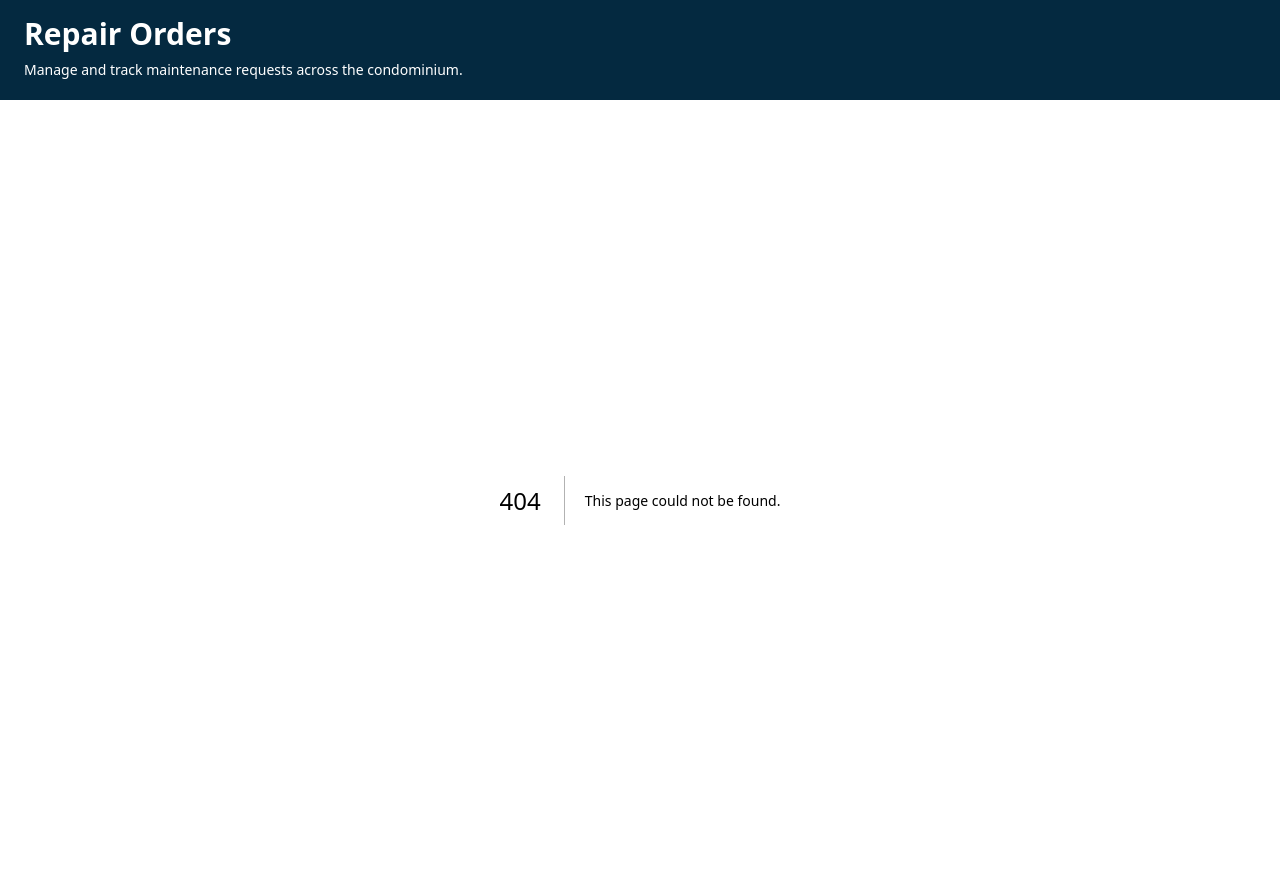
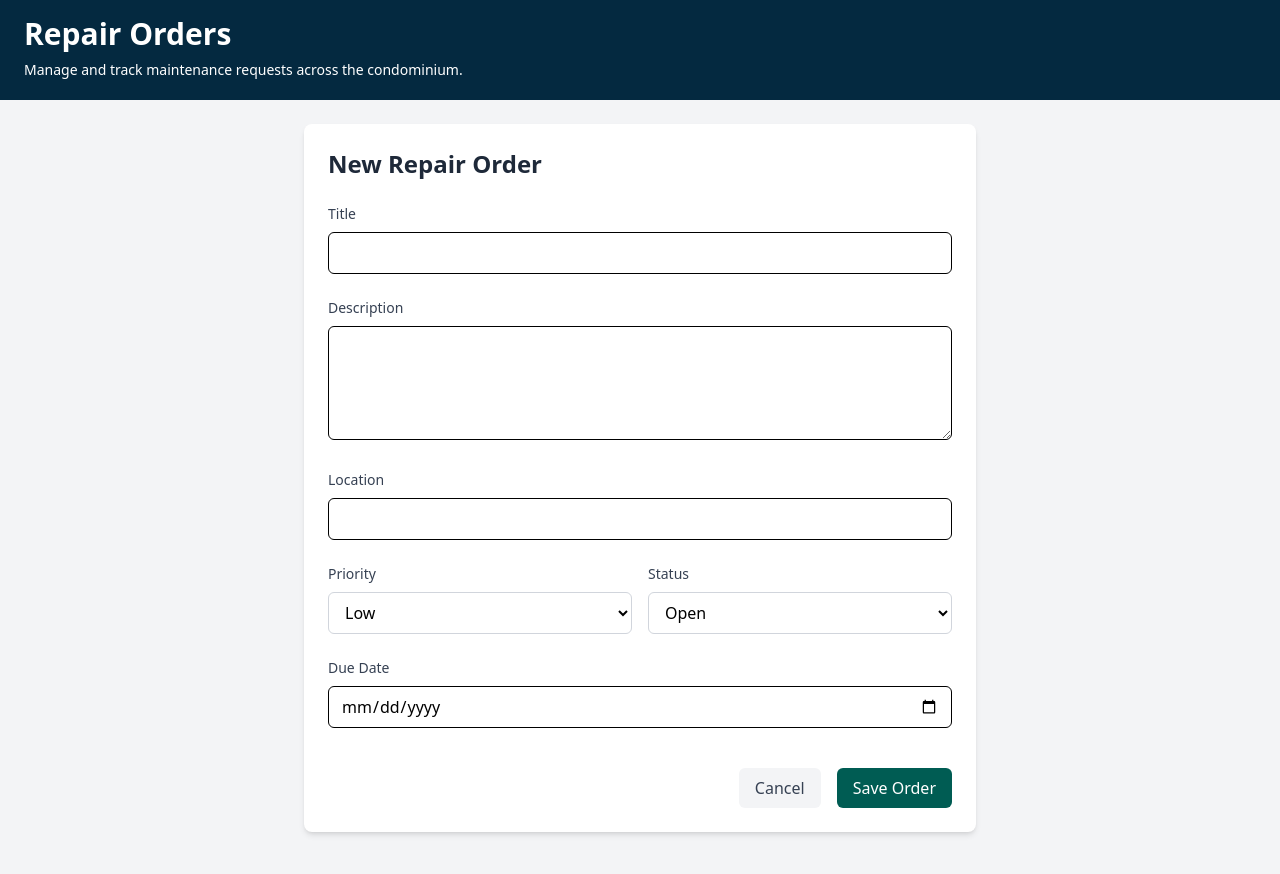
Before and after one commit to Glaucoed/Desafio-Tecnico-Desenvolvedor-Full-Stack-Next.js-Pipelore, a Next.js app: page /orders/new in a window 1280 px wide. Before the commit this address had no page. Shown: the top 874 px of the page. Built offline with nearby package versions, Linux system fonts and the light colour scheme.

Commit message:
feat: implementado o botão e tela de cadastro de uma nova ordem

```diff
--- a/app/layout.tsx
+++ b/app/layout.tsx
@@ -21,7 +21,7 @@ export default function RootLayout({
   return (
     <html lang="pt-BR">
       <body
-        className={`${geistSans.variable} ${geistMono.variable} antialiased bg-[#DBF227] h-screen`}
+        className={`${geistSans.variable} ${geistMono.variable} antialiased bg-gray-100 h-screen`}
       >
         <QueryProvider>
           <Nav />
--- /dev/null
+++ b/app/orders/new/page.tsx
@@ -0,0 +1,9 @@
+import { RepairOrderForm } from "@/componenets/RepairOrderForm";
+
+export default function NewOrderPage() {
+    return (
+        <div className="px-4 py-6 sm:px-0">
+            <RepairOrderForm />
+        </div>
+    );
+}
--- a/app/page.tsx
+++ b/app/page.tsx
@@ -1,8 +1,17 @@
 import { RepairOrderList } from "@/componenets/RepairOrderList";
+import Link from "next/link";
 
 export default function Home() {
   return (
     <div>
+      <div className="flex justify-end py-3 px-4">
+        <Link
+          href="/orders/new"
+          className="flex items-center px-4 py-2 bg-[#005C53] text-white rounded-md hover:bg-[#004B44] transition-colors w-36 justify-center"
+        >
+          New Order
+        </Link>
+      </div>
       <RepairOrderList />
     </div>
   );
--- /dev/null
+++ b/componenets/RepairOrderForm.tsx
@@ -0,0 +1,145 @@
+"use client";
+
+import { useForm } from "react-hook-form";
+import { zodResolver } from "@hookform/resolvers/zod";
+import { z } from "zod";
+import { useRouter } from "next/navigation";
+
+const schema = z.object({
+  title: z.string().min(1, "Title is required").max(255),
+  description: z.string().min(1, "Description is required"),
+  location: z.string().min(1, "Location is required"),
+  priority: z.enum(["LOW", "MEDIUM", "HIGH", "URGENT"]),
+  status: z.enum(["OPEN", "IN_PROGRESS", "COMPLETED", "CANCELLED"]),
+  dueDate: z.string().refine((val) => !isNaN(Date.parse(val)), {
+    message: "Invalid date",
+  }),
+});
+
+type FormData = z.infer<typeof schema>;
+
+export function RepairOrderForm() {
+  const router = useRouter();
+
+  const {
+    register,
+    handleSubmit,
+    formState: { errors },
+  } = useForm<FormData>({
+    resolver: zodResolver(schema),
+  });
+
+  const onSubmit = (data: FormData) => {
+    console.log(data);
+  };
+
+  return (
+    <form
+      onSubmit={handleSubmit(onSubmit)}
+      className="space-y-6 max-w-2xl mx-auto p-6 bg-white rounded-lg shadow-md"
+    >
+      <h2 className="text-2xl font-bold mb-6 text-gray-800">
+        New Repair Order
+      </h2>
+
+      <div className="space-y-2">
+        <label className="block text-sm font-medium text-gray-700">Title</label>
+        <input
+          {...register("title")}
+          className="w-full px-3 py-2 border rounded-md focus:outline-none focus:ring-2 focus:ring-blue-500"
+        />
+        {errors.title && (
+          <p className="text-red-500 text-sm">{errors.title.message}</p>
+        )}
+      </div>
+      <div className="space-y-2">
+        <label className="block text-sm font-medium text-gray-700">
+          Description
+        </label>
+        <textarea
+          {...register("description")}
+          rows={4}
+          className="w-full px-3 py-2 border rounded-md focus:outline-none focus:ring-2 focus:ring-blue-500"
+        />
+        {errors.description && (
+          <p className="text-red-500 text-sm">{errors.description.message}</p>
+        )}
+      </div>
+
+      <div className="space-y-2">
+        <label className="block text-sm font-medium text-gray-700">
+          Location
+        </label>
+        <input
+          {...register("location")}
+          className="w-full px-3 py-2 border rounded-md focus:outline-none focus:ring-2 focus:ring-blue-500"
+        />
+        {errors.location && (
+          <p className="text-red-500 text-sm">{errors.location.message}</p>
+        )}
+      </div>
+
+      <div className="grid grid-cols-1 md:grid-cols-2 gap-4">
+        <div className="space-y-2">
+          <label className="block text-sm font-medium text-gray-700">
+            Priority
+          </label>
+          <select
+            {...register("priority")}
+            className="w-full px-3 py-2 border border-gray-300 rounded-md focus:outline-none focus:ring-2 focus:ring-blue-500"
+          >
+            <option value="LOW">Low</option>
+            <option value="MEDIUM">Medium</option>
+            <option value="HIGH">High</option>
+            <option value="URGENT">Urgent</option>
+          </select>
+        </div>
+
+        <div className="space-y-2">
+          <label className="block text-sm font-medium text-gray-700">
+            Status
+          </label>
+          <select
+            {...register("status")}
+            className="w-full px-3 py-2 border border-gray-300 rounded-md focus:outline-none focus:ring-2 focus:ring-blue-500"
+          >
+            <option value="OPEN">Open</option>
+            <option value="IN_PROGRESS">In Progress</option>
+            <option value="COMPLETED">Completed</option>
+            <option value="CANCELLED">Cancelled</option>
+          </select>
+        </div>
+      </div>
+
+      <div className="space-y-2">
+        <label className="block text-sm font-medium text-gray-700">
+          Due Date
+        </label>
+        <input
+          type="date"
+          {...register("dueDate")}
+          className="w-full px-3 py-2 border rounded-md focus:outline-none focus:ring-2 focus:ring-blue-500"
+        />
+        {errors.dueDate && (
+          <p className="text-red-500 text-sm">{errors.dueDate.message}</p>
+        )}
+      </div>
+
+      <div className="flex justify-end space-x-4 pt-4">
+        <button
+          type="button"
+          onClick={() => router.back()}
+          className="cursor-pointer px-4 py-2 text-gray-700 bg-gray-100 rounded-md hover:bg-gray-200 focus:outline-none focus:ring-2 focus:ring-gray-500"
+        >
+          Cancel
+        </button>
+        <button
+          type="submit"
+          className="cursor-pointer px-4 py-2 text-white bg-[#005C53] rounded-md hover:bg-[#004B44] focus:outline-none focus:ring-2 focus:ring-blue-500 disabled:opacity-50"
+        >
+          Save Order
+        </button>
+      </div>
+    </form>
+  );
+}
--- a/package.json
+++ b/package.json
@@ -9,6 +9,7 @@
     "lint": "eslint"
   },
   "dependencies": {
+    "@hookform/resolvers": "^5.2.2",
     "@prisma/client": "^6.19.0",
     "@tanstack/react-query": "^5.90.12",
     "dotenv": "^17.2.3",
```
Also changed, not shown: 1 other file (tests, documents, lock files or other folders).
